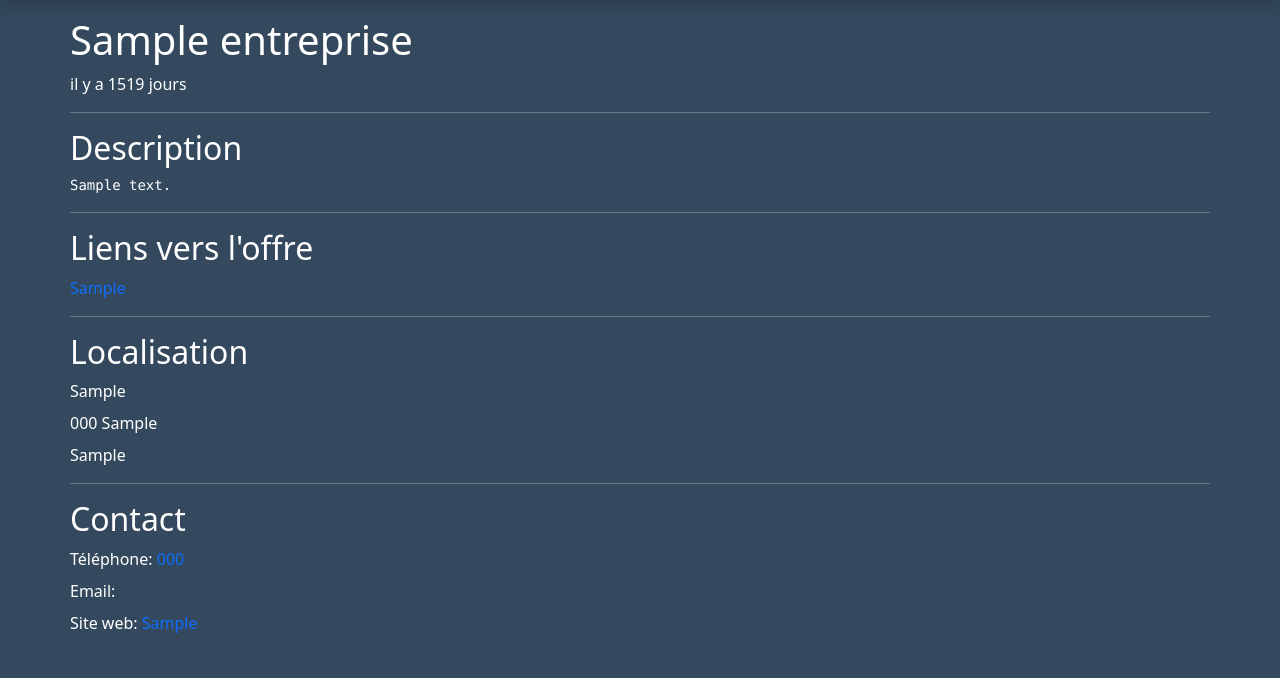
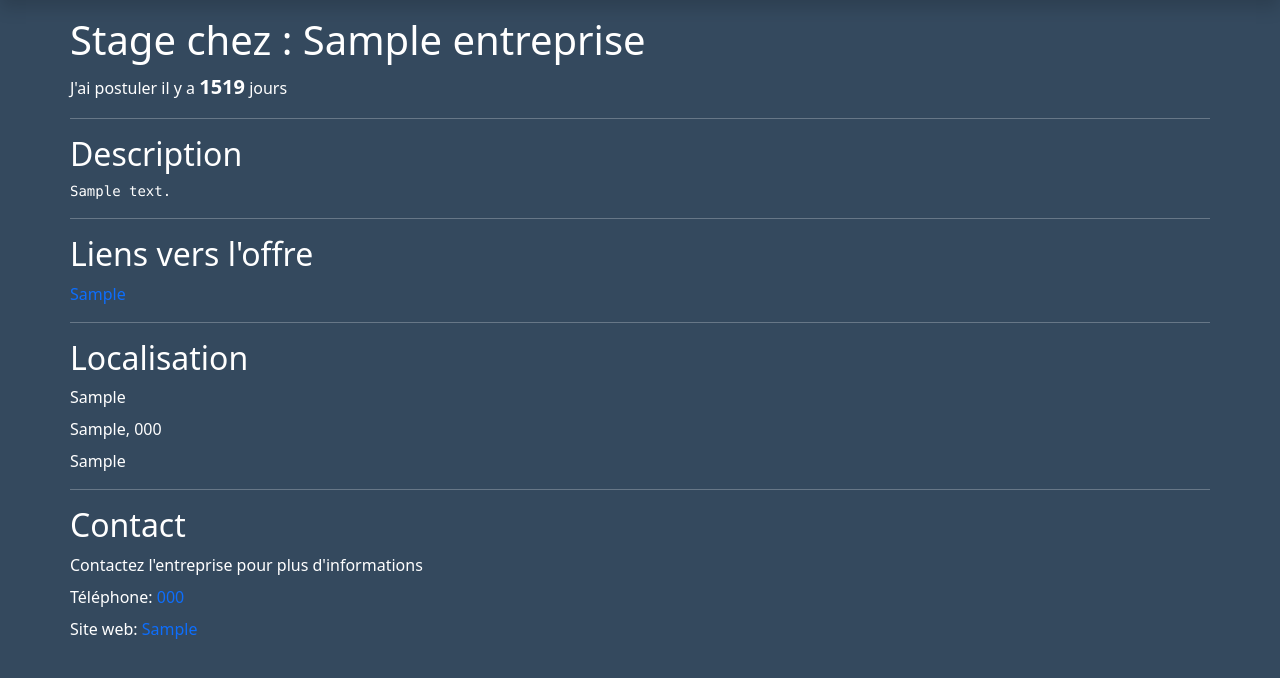
Before and after one commit to maximcuynat/mon-stage.local, a PHP site: page /stages/1 in a window 1280 px wide. Shown: the part 54-732 px from the top of the page. Run offline with PHP 8.4, Linux system fonts and the light colour scheme; tables that the repository leaves empty hold one stand-in row (values such as "Sample post").

Commit message:
UI Upgrade

```diff
--- a/models/Model.php
+++ b/models/Model.php
@@ -121,6 +121,5 @@ abstract class Model
         $req->execute();
         $req->closeCursor();
     }
-
 }
 ?>
--- a/views/template.php
+++ b/views/template.php
@@ -27,7 +27,7 @@
                 <div>
                     <a class="navbar-brand ms-3 fw-bold" href="/accueil">Mes Stages</a>
                 </div>
-                <div class="ms-1 collapse navbar-collapse">
+                <div class="ms-1 collapse navbar-collapse flex-fill">
                     <ul class="navbar-nav gap-2">
                         <!-- Ajouter -->
                         <li class="nav-item dropdown">
@@ -50,31 +50,6 @@
                                 <a class="btn btn-dark" href="/contacts">Voir les contacts</a>
                             </li>
                         </ul>
-                    <ul hidden class="navbar-nav gap-2">
-                        <!-- Candidatures -->
-                        <li class="nav-item dropdown">
-                            <button class="btn btn-dark dropdown-toggle" data-bs-toggle="dropdown" aria-expanded="false">Candidatures</button>
-                            <ul class="dropdown-menu dropdown-menu-dark">
-                                <li><a class="dropdown-item" href="/stages">Voir les candidature</a></li>
-                                <li><a class="dropdown-item" href="/stages/add">Ajouter une candidature</a></li>
-                            </ul>
-                        </li>
-                        <!-- Entreprises -->
-                        <li class="nav-item dropdown">
-                            <button class="btn btn-dark dropdown-toggle" data-bs-toggle="dropdown" aria-expanded="false">Entreprises</button>
-                            <ul class="dropdown-menu dropdown-menu-dark">
-                                <li><a class="dropdown-item" href="/entreprises">Voir les entreprises</a></li>
-                                <li><a class="dropdown-item" href="/entreprises/add">Ajouter une entreprise</a></li>
-                            </ul>
-                        </li>
-                        <!-- Candidatures -->
-                        <li class="nav-item dropdown">
-                            <button class="btn btn-dark dropdown-toggle" data-bs-toggle="dropdown" aria-expanded="false">Contacts</button>
-                            <ul class="dropdown-menu dropdown-menu-dark">
-                                <li><a class="dropdown-item" href="/contacts">Voir les contacts</a></li>
-                                <li><a class="dropdown-item" href="/contacts/add">Ajouter un contact</a></li>
-                            </ul>
-                        </li>
                     </ul>
                 </div>
             </nav>
--- a/views/viewAddStage.php
+++ b/views/viewAddStage.php
@@ -100,6 +100,7 @@
                 <select class="form-select" aria-label="Status" name="status" required>
                     <option value="1">En attente</option>
                     <option value="2">En cours de traitement</option>
+                    <option value="3">Entretien</option>
                     <option value="3">Accepté</option>
                     <option value="4">Refusé</option>
                 </select>
@@ -121,7 +122,7 @@
         <hr>
         <div class="d-flex flex-row justify-content-between">
             <!-- Date de postulation -->
-            <div class="mb-3 me-3 flex-fill">
+            <div class="mb-3">
                 <label for="datePostulation" class="form-label">Date de postulation</label>
                 <input type="date" class="form-control" id="datePostulation" name="Date_postulation" required>
             </div>
--- a/views/viewInfoStage.php
+++ b/views/viewInfoStage.php
@@ -1,28 +1,52 @@
 <div class="mt-3 text-white container px-0 pb-5">
-    <h1 class="mb-2"><?= $entreprise->nom(); ?></h1>
-    <p> il y a <?= round((time() - strtotime($stage->datePostulation())) / (60 * 60 * 24)) ?> jours </p>
+    <h1 class="mb-2">Stage chez : <?= $entreprise->nom(); ?></h1>
+    <p>J'ai postuler il y a <strong class="fs-5"><?= round((time() - strtotime($stage->datePostulation())) / (60 * 60 * 24)) ?></strong> jours </p>
     <hr>
-    <!-- Description -->
+    <!-- ============================ Informations générales -->
     <h2>Description</h2>
     <pre class="mb-2"><?= $stage->description(); ?></pre>
-    <!-- Localisation -->
+    <!-- ============================ Lien Vers l'offre -->
     <hr>
     <h2>Liens vers l'offre</h2>
     <a href="<?= $stage->lienOffre(); ?>" class="text-decoration-none" target="_blank"><?= $stage->lienOffre(); ?></a>
+
+    <!-- ============================ Localisation de l'entreprise -->
     <hr>
     <h2>Localisation</h2>
-    <p class="mb-2"><?= $entreprise->adresse(); ?></p>
-    <p class="mb-2"><?= $entreprise->codePostal(); ?> <?= $entreprise->ville(); ?></p>
-    <p class="mb-2"><?= $entreprise->pays(); ?></p>
+    <?php if ($entreprise->adresse() || $entreprise->ville() || $entreprise->codePostal() || $entreprise->pays()) : ?>
+        <p class="mb-2"><?= $entreprise->adresse(); ?></p>
+        <p class="mb-2"><?= $entreprise->ville(); ?>, <?= $entreprise->codePostal(); ?></p>
+        <p class="mb-2"><?= $entreprise->pays(); ?></p>
+    <?php else : ?>
+        <p class="mb-2">Pas d'informations de localisation</p>
+        <!-- Ajouter des informations de localisation -->
+        <a href="/entreprises/edit/<?= $entreprise->id();?>" class="fw-bold btn btn-primary">Ajouter des informations de localisation</a>
+    <?php endif; ?>
 
-    <!-- Contact -->
+    <!-- ============================ Contact  -->
     <hr>
     <h2>Contact</h2>
-    <!-- Telephone -->
-    <p class="mb-2">Téléphone: <a href="tel:<?= $entreprise->telephone(); ?>" class="text-decoration-none"><?= $entreprise->telephone(); ?></a></p>
-    <!-- Email -->
-    <p class="mb-2">Email: <a href="mailto:<?= $entreprise->email(); ?>" class="text-decoration-none"><?= $entreprise->email(); ?></a></p>
-    <!-- Site web -->
-    <p class="mb-2">Site web: <a href="<?= $entreprise->siteWeb(); ?>" class="text-decoration-none" target="_blank"><?= $entreprise->siteWeb(); ?></a></p>
+
+    <!-- Si il a des informations sur l'enreprise -->
+    <?php if ($entreprise->telephone() || $entreprise->email() || $entreprise->siteWeb()) : ?>
+        <p class="mb-2">Contactez l'entreprise pour plus d'informations</p>
+    <?php else : ?>
+        <p class="mb-2">Pas d'informations de contact</p>
+        <!-- Ajouter des informations de contact -->
+        <a href="/entreprises/edit/<?= $entreprise->id();?>" class="fw-bold btn btn-primary">Ajouter des informations de contact</a>
+    <?php endif; ?>
+
+
+    <?php if ($entreprise->telephone()) : ?>
+        <p class="mb-2">Téléphone: <a href="tel:<?= $entreprise->telephone(); ?>" class="text-decoration-none"><?= $entreprise->telephone(); ?></a></p>
+    <?php endif; ?>
+
+    <?php if ($entreprise->email()) : ?>
+        <p class="mb-2">Email: <a href="mailto:<?= $entreprise->email(); ?>" class="text-decoration-none"><?= $entreprise->email(); ?></a></p>
+    <?php endif; ?>
+
+    <?php if ($entreprise->siteWeb()) : ?>
+        <p class="mb-2">Site web: <a href="<?= $entreprise->siteWeb(); ?>" class="text-decoration-none" target="_blank"><?= $entreprise->siteWeb(); ?></a></p>
+    <?php endif; ?>
 
 </div>
--- a/views/viewStages.php
+++ b/views/viewStages.php
@@ -90,8 +90,9 @@
                             <select class="form-select bg-dark <?php selectColor($candidature['ID_Statut'])  ?> fw-bolder" aria-label="Status" name="status" onchange="this.form.submit()">
                                 <option <?php if($candidature['ID_Statut'] == '1') echo "selected" ?> value="1">En attente</option>
                                 <option <?php if($candidature['ID_Statut'] == '2') echo "selected" ?> value="2">En cours de traitement</option>
-                                <option <?php if($candidature['ID_Statut'] == '3') echo "selected" ?> value="3">Accepté</option>
-                                <option <?php if($candidature['ID_Statut'] == '4') echo "selected" ?> value="4">Refusé</option>
+                                <option <?php if($candidature['ID_Statut'] == '3') echo "selected" ?> value="3">Entretien</option>
+                                <option <?php if($candidature['ID_Statut'] == '4') echo "selected" ?> value="4">Accepté</option>
+                                <option <?php if($candidature['ID_Statut'] == '5') echo "selected" ?> value="5">Refusé</option>
                             </select>
                         </form>
                     </td>
@@ -145,7 +146,6 @@
                                             <p>Liens vers l'offre : <a class="text-decoration-none" href="<?= $stage->lienOffre() ?>" target="_blank">Voir l'offre</a></p>
                                             <p>Commentaires : <?= $candidature['Commentaires'] ?></p>
                                             <p>Temps écoulé : <?= round((time() - strtotime($stage->datePostulation())) / (60 * 60 * 24)) ?> jours</p>
-                                            <p>Statut : <?= displayStatut($candidature['ID_Statut']) ?></p>
                                         </div>
                                     </div>
                                 </div>
```
Also changed, not shown: views/viewEditEntreprise.php (+22 -2 lines).
